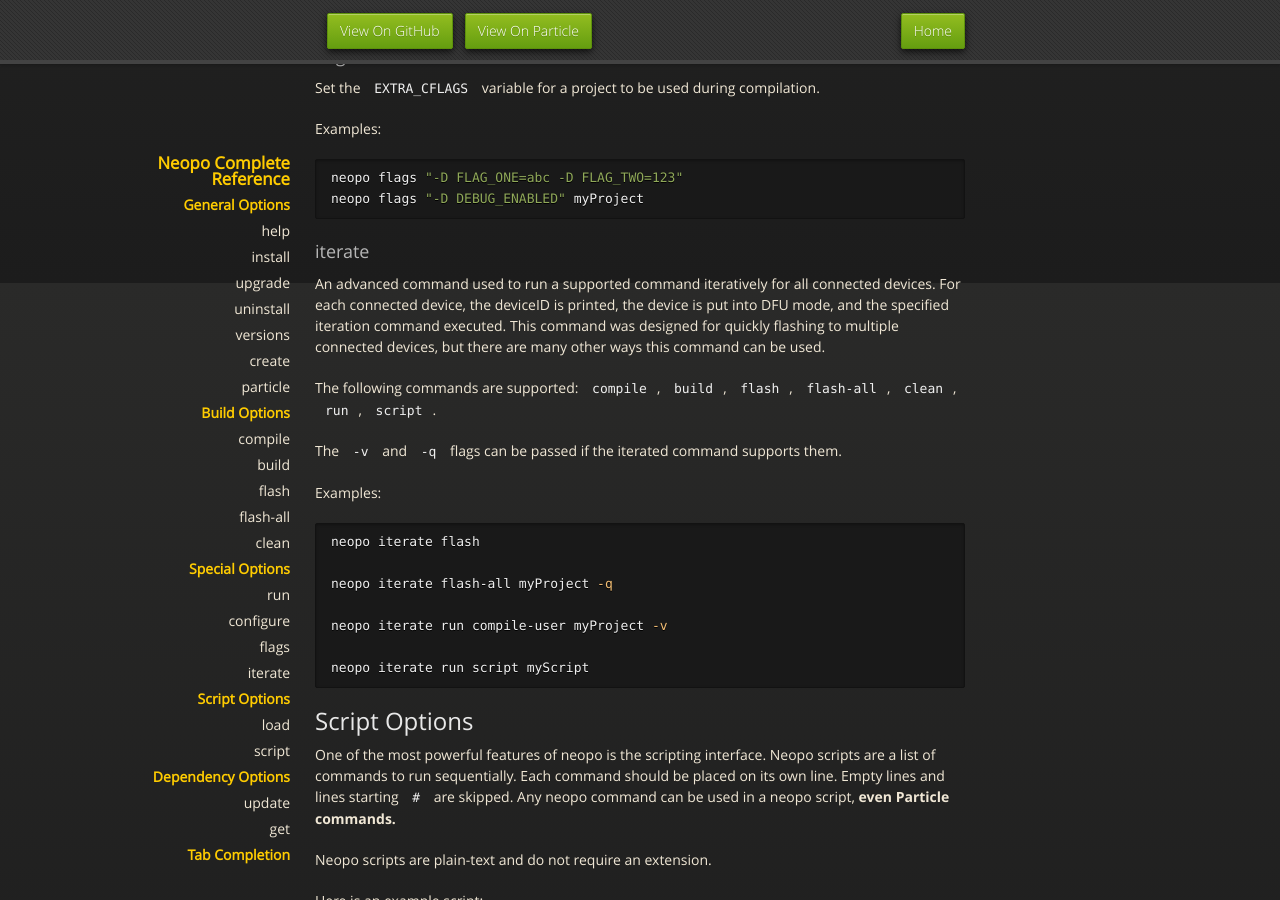
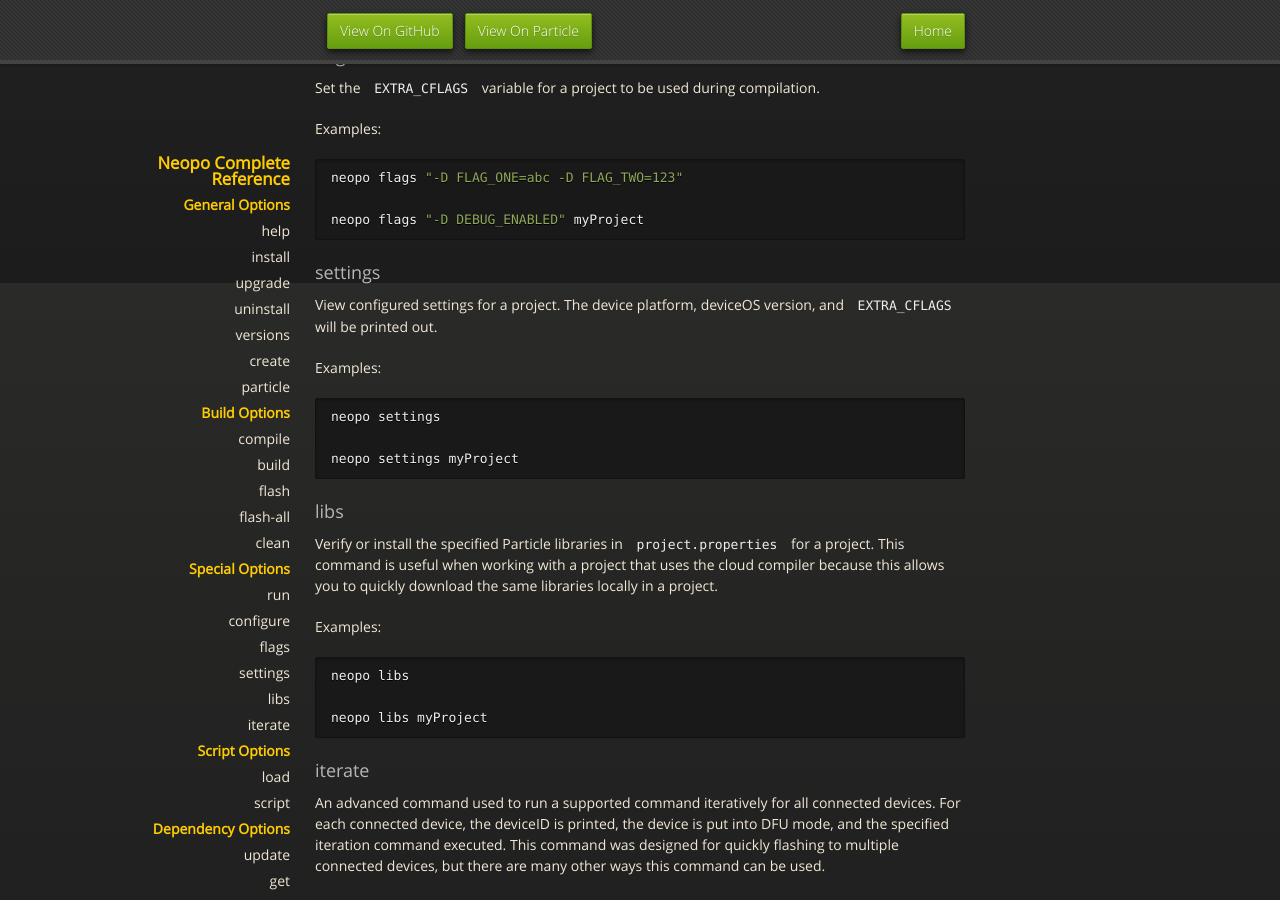
Before and after one commit to nrobinson2000/neopo.xyz, a Jekyll site: the page built from docs/full-docs.md, in a window 1280 px wide and 900 px high, scrolled down 3317 px. Built offline with Jekyll 4.4.1, drawn with Linux system fonts in a browser that asks for light colours.

Commit message:
add docs for settings and libs commands at 19:25 of 2020-08-18

````diff
--- a/docs/full-docs.md
+++ b/docs/full-docs.md
@@ -163,7 +163,32 @@
 
 ```bash
 neopo flags "-D FLAG_ONE=abc -D FLAG_TWO=123"
+
 neopo flags "-D DEBUG_ENABLED" myProject
+```
+
+### settings
+
+View configured settings for a project. The device platform, deviceOS version, and `EXTRA_CFLAGS` will be printed out.
+
+Examples:
+
+```bash
+neopo settings
+
+neopo settings myProject
+```
+
+### libs
+
+Verify or install the specified Particle libraries in `project.properties` for a project. This command is useful when working with a project that uses the cloud compiler because this allows you to quickly download the same libraries locally in a project.
+
+Examples:
+
+```bash
+neopo libs
+
+neopo libs myProject
 ```
 
 ### iterate
````
